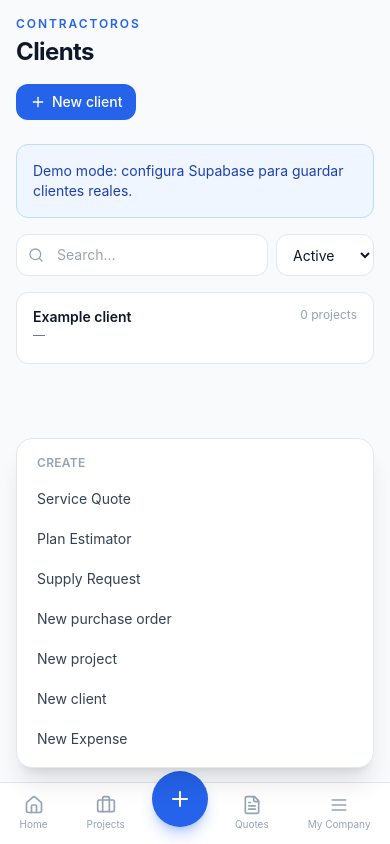
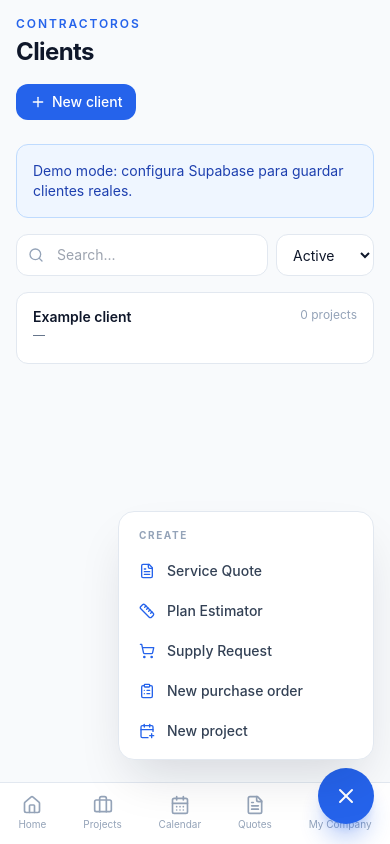
Before and after one commit to ifitotech/contractoros, a Next.js app: page /clients in a window 390 px wide. Both pictures are taken after a click on the button "Create". Built offline with nearby package versions, Linux system fonts and the light colour scheme; no server answers.

Commit message:
Make create action globally floating

```diff
--- a/src/app/(dashboard)/layout.tsx
+++ b/src/app/(dashboard)/layout.tsx
@@ -1,6 +1,7 @@
 import { Sidebar } from "@/components/layout/Sidebar";
 import { BottomNav } from "@/components/layout/BottomNav";
 import { ToastContainer } from "@/components/ui/Toast";
+import { FloatingCreateButton } from "@/components/layout/FloatingCreateButton";
 
 export default function DashboardLayout({
   children,
@@ -14,6 +15,7 @@ export default function DashboardLayout({
         {children}
       </main>
       <BottomNav />
+      <FloatingCreateButton />
       <ToastContainer />
     </div>
   );
--- a/src/components/layout/BottomNav.tsx
+++ b/src/components/layout/BottomNav.tsx
@@ -1,9 +1,8 @@
 "use client";
 
 import Link from "next/link";
-import { useState } from "react";
 import { usePathname } from "next/navigation";
-import { Home, Briefcase, Plus, FileText, Menu } from "lucide-react";
+import { Home, Briefcase, FileText, Menu, CalendarDays } from "lucide-react";
 import { cn } from "@/lib/utils";
 import { useI18n } from "@/lib/i18n/provider";
 
@@ -11,11 +10,10 @@ export function BottomNav() {
   const pathname = usePathname();
   const { t } = useI18n();
 
-  const [createOpen, setCreateOpen] = useState(false);
   const items = [
     { href: "/dashboard", label: t("navHome"), icon: Home },
     { href: "/projects", label: t("navProjects"), icon: Briefcase },
-    { href: "#create", label: t("create"), icon: Plus, isMain: true },
+    { href: "/calendar", label: t("calendar"), icon: CalendarDays },
     { href: "/quotes", label: t("navQuotes"), icon: FileText },
     { href: "/more", label: t("myCompany"), icon: Menu },
   ];
@@ -24,20 +22,6 @@ export function BottomNav() {
     <nav className="md:hidden fixed bottom-0 inset-x-0 w-full max-w-full overflow-x-clip bg-white border-t border-slate-200 z-40 safe-bottom">
       <div className="flex justify-around py-2">
         {items.map((item) => {
-          if (item.isMain) {
-            return <div key={item.href} className="relative flex flex-col items-center -mt-5">
-              {createOpen && <div className="fixed bottom-[calc(4.75rem+env(safe-area-inset-bottom,0px))] left-4 right-4 z-50 mx-auto w-auto max-w-sm rounded-2xl border border-slate-200 bg-white p-2 shadow-xl">
-                <p className="px-3 py-2 text-xs font-semibold uppercase tracking-wide text-slate-400">{t("create")}</p>
-                {[{ href: "/quotes/new", label: t("createServiceQuote") }, { href: "/quotes/estimator", label: t("createPlanEstimator") }, { href: "/supply-requests", label: t("createSupplyRequest") }, { href: "/pos/new", label: "New purchase order" }, { href: "/projects/new", label: t("newProject") }, { href: "/clients/new", label: t("newClient") }, { href: "/expenses/new", label: t("newExpense") }].map((action) => <Link key={action.href} href={action.href} onClick={() => setCreateOpen(false)} className="block rounded-xl px-3 py-2.5 text-sm text-slate-700 hover:bg-brand-50">{action.label}</Link>)}
-              </div>}
-              <button type="button" onClick={() => setCreateOpen((open) => !open)} aria-label={t("create")} aria-expanded={createOpen} className="flex flex-col items-center">
-                <div className="w-14 h-14 rounded-full bg-brand-600 text-white flex items-center justify-center shadow-lg shadow-brand-600/30">
-                  <Plus className="w-6 h-6" />
-                </div>
-              </button>
-            </div>;
-          }
-
           const active =
             pathname === item.href || pathname.startsWith(item.href + "/");
           return (
--- /dev/null
+++ b/src/components/layout/FloatingCreateButton.tsx
@@ -0,0 +1,28 @@
+"use client";
+
+import Link from "next/link";
+import { useState } from "react";
+import { CalendarPlus, ClipboardList, FileText, Plus, Ruler, ShoppingCart, X } from "lucide-react";
+import { useI18n } from "@/lib/i18n/provider";
+
+export function FloatingCreateButton() {
+  const { t } = useI18n();
+  const [open, setOpen] = useState(false);
+  const actions = [
+    { href: "/quotes/new", label: t("createServiceQuote"), icon: FileText },
+    { href: "/quotes/estimator", label: t("createPlanEstimator"), icon: Ruler },
+    { href: "/supply-requests", label: t("createSupplyRequest"), icon: ShoppingCart },
+    { href: "/pos/new", label: "New purchase order", icon: ClipboardList },
+    { href: "/projects/new", label: t("newProject"), icon: CalendarPlus },
+  ];
+
+  return <div className="fixed bottom-[calc(1.25rem+env(safe-area-inset-bottom,0px))] right-4 z-50 md:bottom-6 md:right-6">
+    {open && <div className="absolute bottom-16 right-0 w-64 rounded-2xl border border-slate-200 bg-white p-2 shadow-2xl shadow-slate-900/15">
+      <p className="px-3 py-2 text-[10px] font-bold uppercase tracking-[0.16em] text-slate-400">{t("create")}</p>
+      {actions.map((action) => <Link key={action.href} href={action.href} onClick={() => setOpen(false)} className="flex items-center gap-3 rounded-xl px-3 py-2.5 text-sm font-medium text-slate-700 transition hover:bg-brand-50 hover:text-brand-700"><action.icon className="h-4 w-4 text-brand-600" />{action.label}</Link>)}
+    </div>}
+    <button type="button" onClick={() => setOpen((value) => !value)} aria-label={t("create")} aria-expanded={open} className="flex h-14 w-14 items-center justify-center rounded-full bg-brand-600 text-white shadow-xl shadow-brand-600/30 transition hover:bg-brand-700 active:scale-95">
+      {open ? <X className="h-6 w-6" /> : <Plus className="h-6 w-6" />}
+    </button>
+  </div>;
+}
```
